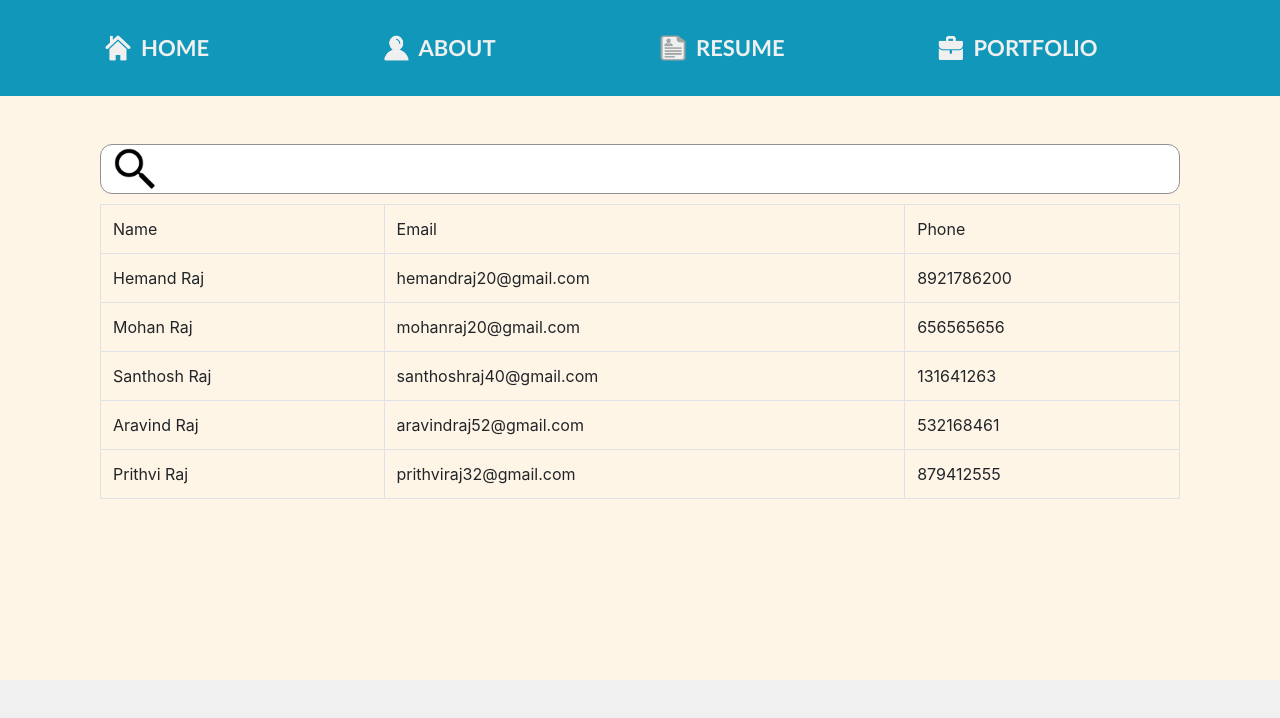
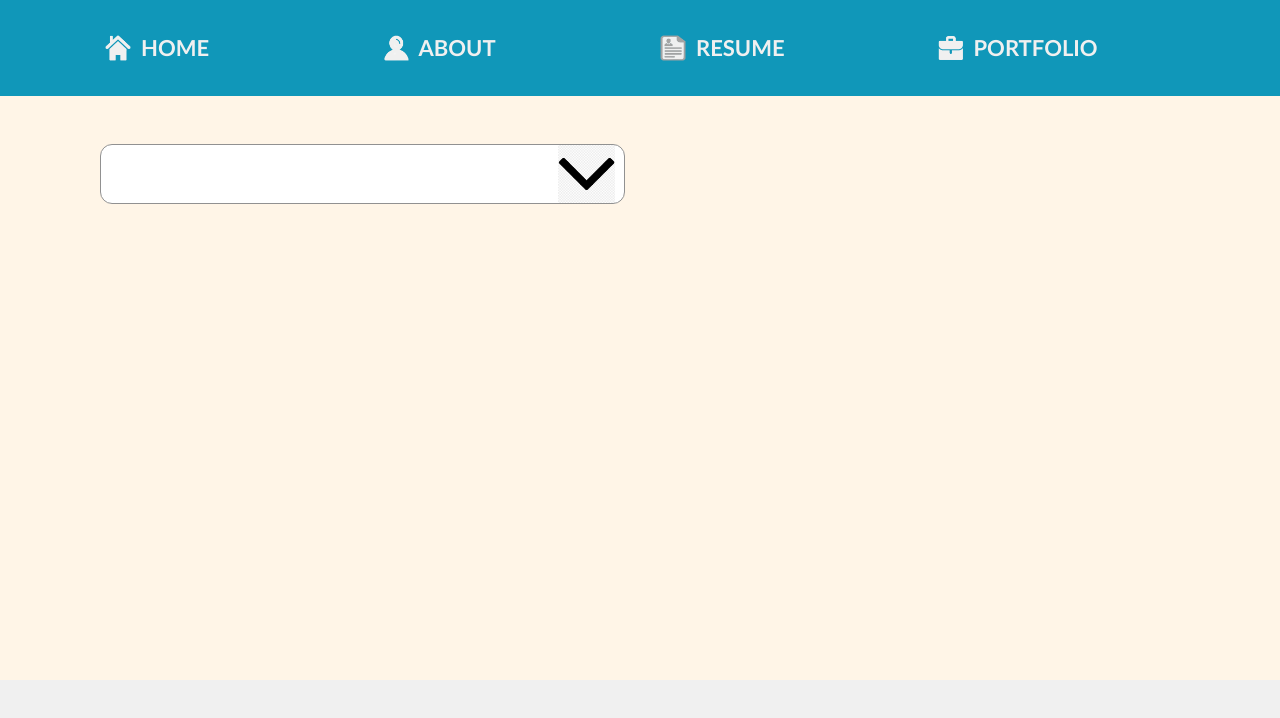
Before and after one commit to hemandraj2/hemandraj, an Angular app: page /item-data in a window 1280 px wide. Shown: the top 718 px of the page. Built offline with nearby package versions, Linux system fonts and the light colour scheme.

Commit message:
normal custom dropdown initaial

```diff
--- /dev/null
+++ b/src/app/Services/common.service.ts
@@ -0,0 +1,39 @@
+import { Injectable } from '@angular/core';
+
+@Injectable({
+  providedIn: 'root'
+})
+export class CommonService {
+
+  constructor() { }
+
+  getSearchTableData(){
+    return [
+      {
+        "name":"Hemand Raj",
+        "email":"hemandraj20@gmail.com",
+        "phone":"8921786200"
+      },
+      {
+        "name":"Mohan Raj",
+        "email":"mohanraj20@gmail.com",
+        "phone":"656565656"
+      },
+      {
+        "name":"Santhosh Raj",
+        "email":"santhoshraj40@gmail.com",
+        "phone":"131641263"
+      },
+      {
+        "name":"Aravind Raj",
+        "email":"aravindraj52@gmail.com",
+        "phone":"532168461"
+      },
+      {
+        "name":"Prithvi Raj",
+        "email":"prithviraj32@gmail.com",
+        "phone":"879412555"
+      }
+    ];
+  }
+}
--- a/src/app/app.module.ts
+++ b/src/app/app.module.ts
@@ -8,6 +8,8 @@ import { HomeComponent } from './Components/home/home.component';
 import { ResumeComponent } from './Components/resume/resume.component';
 import { HeaderComponent } from './Components/header/header.component';
 import { AboutComponent } from './Components/about/about.component';
+
+import { CommonService } from './Services/common.service';
 
 import { PortfolioModule } from './portfolio/portfolio.module';
 import { SharedModule } from './shared/shared.module';
@@ -26,7 +28,7 @@ import { SharedModule } from './shared/shared.module';
     PortfolioModule,
     SharedModule
   ],
-  providers: [],
+  providers: [CommonService],
   bootstrap: [AppComponent]
 })
 export class AppModule { }
--- a/src/app/portfolio/Components/item-data/item-data.component.html
+++ b/src/app/portfolio/Components/item-data/item-data.component.html
@@ -1,19 +1,24 @@
 <app-header-common></app-header-common>
 <div class="protfolio_overview">
     <div class="container">
-        <!-- <div class="row">
+        <div class="row">
             <div class="col-md-12">
                 <div class="col-md-6 float-left">
                     <div class="mt-5">
                         <div class="mobile_input">
-                            <input class="form-control" #dropdown_custom (click)="customDropdownClicked()"
-                                (change)="customDropdownChanged()" (input)="customDropdownTyped()" />
+                            <input class="form-control" [(ngModel)]="customDropdown" #dropdown_custom
+                                (click)="customDropdownClicked()" (change)="customDropdownChanged()"
+                                (focus)="customDropdownFocused()" (input)="customDropdownTyped()"
+                                (blur)="customDropdownBlur()" />
+                            <div *ngIf="suggestionBoxActive">
+                                <p>Suggestion Box Active</p>
+                            </div>
                         </div>
                     </div>
                 </div>
             </div>
-        </div> -->
-        <div class="row">
+        </div>
+        <!-- <div class="row">
             <div class="col-md-12">
                 <div class="col-md-12 float-left">
                     <div class="mt-5">
@@ -33,6 +38,6 @@
                     </div>
                 </div>
             </div>
-        </div>
+        </div> -->
     </div>
 </div>
--- a/src/app/portfolio/Components/item-data/item-data.component.ts
+++ b/src/app/portfolio/Components/item-data/item-data.component.ts
@@ -1,4 +1,6 @@
 import { Component, OnInit } from '@angular/core';
+
+import { CommonService } from '../../../Services/common.service';
 
 @Component({
   selector: 'app-item-data',
@@ -7,49 +9,42 @@ import { Component, OnInit } from '@angular/core';
 })
 export class ItemDataComponent implements OnInit {
 
+  //Custom_Dropdown
+  customDropdown;
+  suggestionBoxActive: boolean = false;
+
+  //Table_Search
   searchText;
-  tableSrachData:any = [
-    {
-      "name":"Hemand Raj",
-      "email":"hemandraj20@gmail.com",
-      "phone":"8921786200"
-    },
-    {
-      "name":"Mohan Raj",
-      "email":"mohanraj20@gmail.com",
-      "phone":"656565656"
-    },
-    {
-      "name":"Santhosh Raj",
-      "email":"santhoshraj40@gmail.com",
-      "phone":"131641263"
-    },
-    {
-      "name":"Aravind Raj",
-      "email":"aravindraj52@gmail.com",
-      "phone":"532168461"
-    },
-    {
-      "name":"Prithvi Raj",
-      "email":"prithviraj32@gmail.com",
-      "phone":"879412555"
-    }
-  ];
+  tableSrachData:any;
 
-  constructor() { }
+  constructor(private service:CommonService) { }
 
   ngOnInit(): void {
+
+
+    //Table_Search
+    this.tableSrachData = this.service.getSearchTableData();
   }
 
+  //Custom_Dropdown
   customDropdownClicked(){
     console.log("Dropdown Clicked");
+    this.suggestionBoxActive = true;
   }
-
   customDropdownChanged(){
     console.log("Dropdown Changed");
+    this.suggestionBoxActive = false;
   }
-
   customDropdownTyped(){
     console.log("Typed in custom Dropdown");
+    this.suggestionBoxActive = true;
+  }
+  customDropdownFocused(){
+    console.log("Custom Dropdown Focused");
+    this.suggestionBoxActive = true;
+  }
+  customDropdownBlur(){
+    console.log("Dropdown Blured");
+    this.suggestionBoxActive = false;
   }
 }
```
Also changed, not shown: src/assets/img/down_arrow.png, 1 other file (tests, documents, lock files or other folders).
